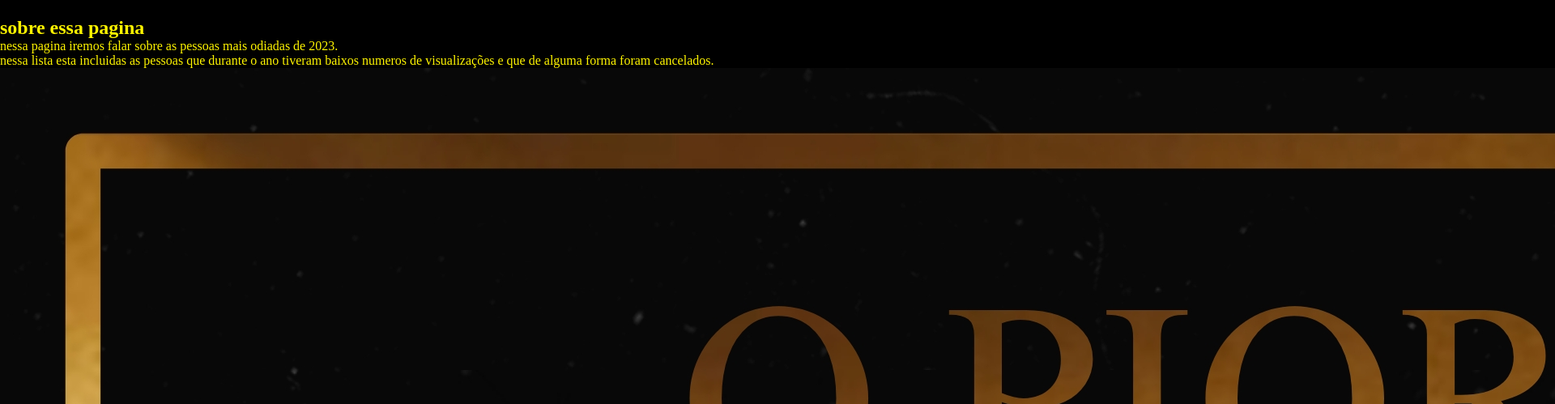
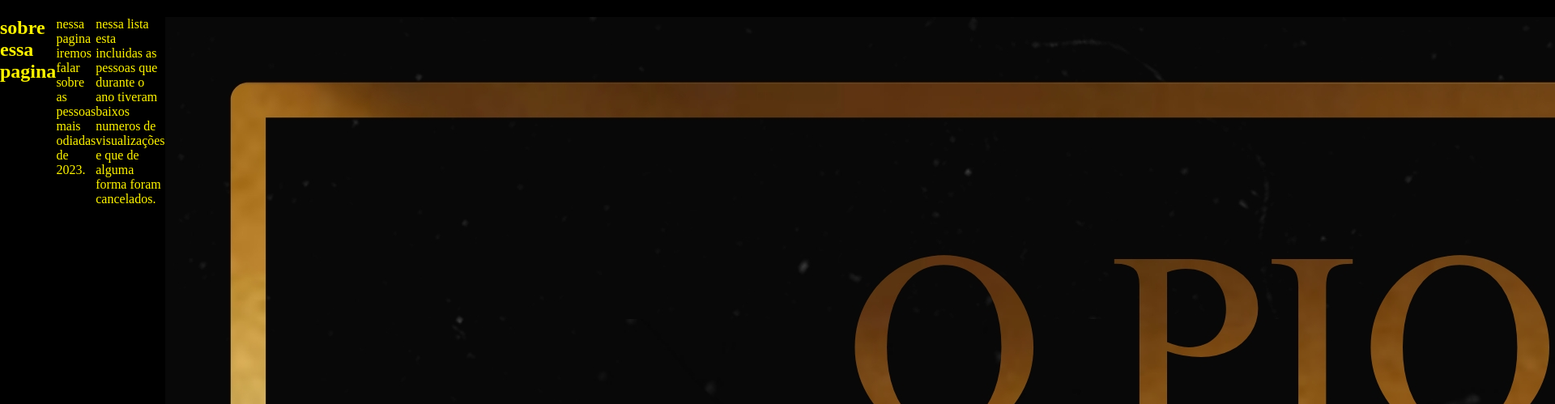
Before and after one commit to Miguelazanha/trabalho-1-tri, a plain HTML site: page index.html in a window 1280 px wide. Shown: the part 301-800 px from the top of the page at 81% size, 1920 px wide, since content can reach past the window. Drawn offline with Linux system fonts and the light colour scheme.

Commit message:
............................

```diff
--- a/estilo.css
+++ b/estilo.css
@@ -24,3 +24,7 @@ padding: 24px 0 ;
     margin 0 16px;
     font-size: 24px;
 }
+.secao1{
+display:flex;
+
+}
```
